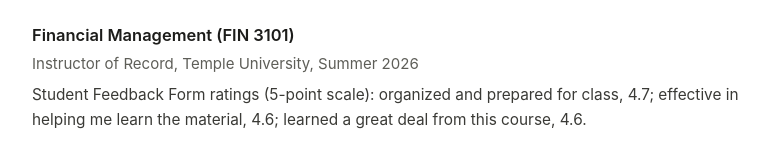
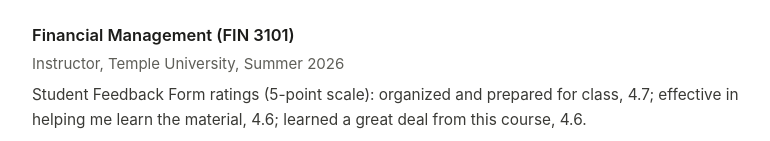
Before and after one commit to siminxie07/siminxie07.github.io, a plain HTML site: page index.html in a window 1280 px wide. Shown: the part 1269-1410 px from the top of the page, without its empty margins (252-1022 px from the left). Drawn offline with Linux system fonts and the light colour scheme.

Commit message:
Update index.html

```diff
--- a/index.html
+++ b/index.html
@@ -101,7 +101,7 @@
 
 <article class="paper">
   <p class="title">Financial Management (FIN 3101)</p>
-  <p class="with">Instructor of Record, Temple University, Summer 2026</p>
+  <p class="with">Instructor, Temple University, Summer 2026</p>
   <p class="abstract">
     Student Feedback Form ratings (5-point scale): organized and prepared for
     class, 4.7; effective in helping me learn the material, 4.6; learned a great
```
